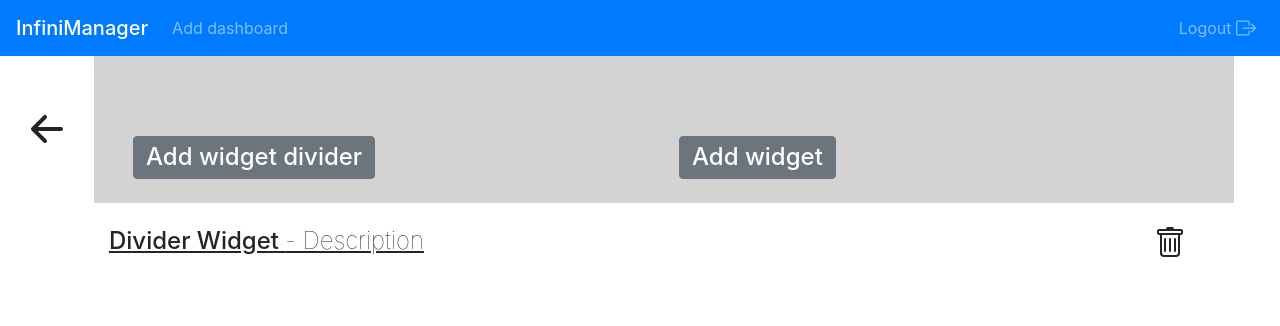
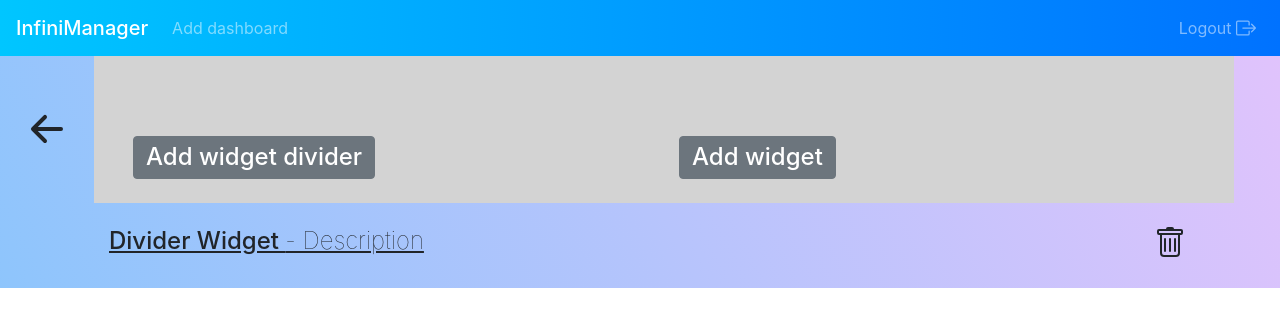
Before and after one commit to ccaylak/infinimanager, a Vue app: page /dashboard/1 in a window 1280 px wide. Shown: the top 326 px of the page. Built offline with nearby package versions, Linux system fonts and the light colour scheme; no server answers.

Commit message:
Add gradient colors

```diff
--- a/src/App.vue
+++ b/src/App.vue
@@ -1,7 +1,9 @@
 <template>
   <div id="app">
     <TheHeader />
-    <router-view></router-view>
+    <router-view style="background-color: #8EC5FC;
+background-image: linear-gradient(62deg, #8EC5FC 0%, #E0C3FC 100%);
+"></router-view>
   </div>
 </template>
 <script>
--- a/src/components/AddDashboardModal.vue
+++ b/src/components/AddDashboardModal.vue
@@ -55,10 +55,6 @@ export default {
   },
   methods: {
     onSubmit(event) {
-      this.$v.$touch();
-      if (this.$v.$invalid) {
-        console.log("Bitte erst Daten angeben");
-      } else {
       axios
         .post("http://localhost:8080/api/dashboards", {
           name: this.dashboard.name,
@@ -71,7 +67,6 @@ export default {
         .catch(function(error) {
           console.log(error);
         });
-      }
       event.preventDefault();
     }
   }
--- a/src/components/DashboardListItem.vue
+++ b/src/components/DashboardListItem.vue
@@ -9,7 +9,7 @@
       </h1>
       -->
       <b-container>
-        <b-row class="p-3">
+        <b-row class="p-3" style="box-shadow: 2px 0 7px -1px rgba(0,0,0,0.53);">
           <b-col>
             <!-- Dashboard name -->
             <div class="h1 font-weight-bolder">
--- a/src/components/TheHeader.vue
+++ b/src/components/TheHeader.vue
@@ -1,7 +1,7 @@
 <template>
   <div>
     <!-- Header title -->
-    <b-navbar variant="primary" type="dark">
+    <b-navbar class="navbar" type="dark">
       <b-navbar-brand tag="h1" class="mb-0">InfiniManager</b-navbar-brand>
 
       <!-- Add dashboard button -->
@@ -30,3 +30,9 @@ export default {
   name: "TheHeader"
 };
 </script>
+
+<style scoped>
+.navbar {
+  background: linear-gradient(to right, #00c6ff, #0072ff);
+}
+</style>
```
Also changed, not shown: src/components/EditDashboardListItem.vue (line endings or trailing spaces). Lines whose indentation alone changed are shown as unchanged.
